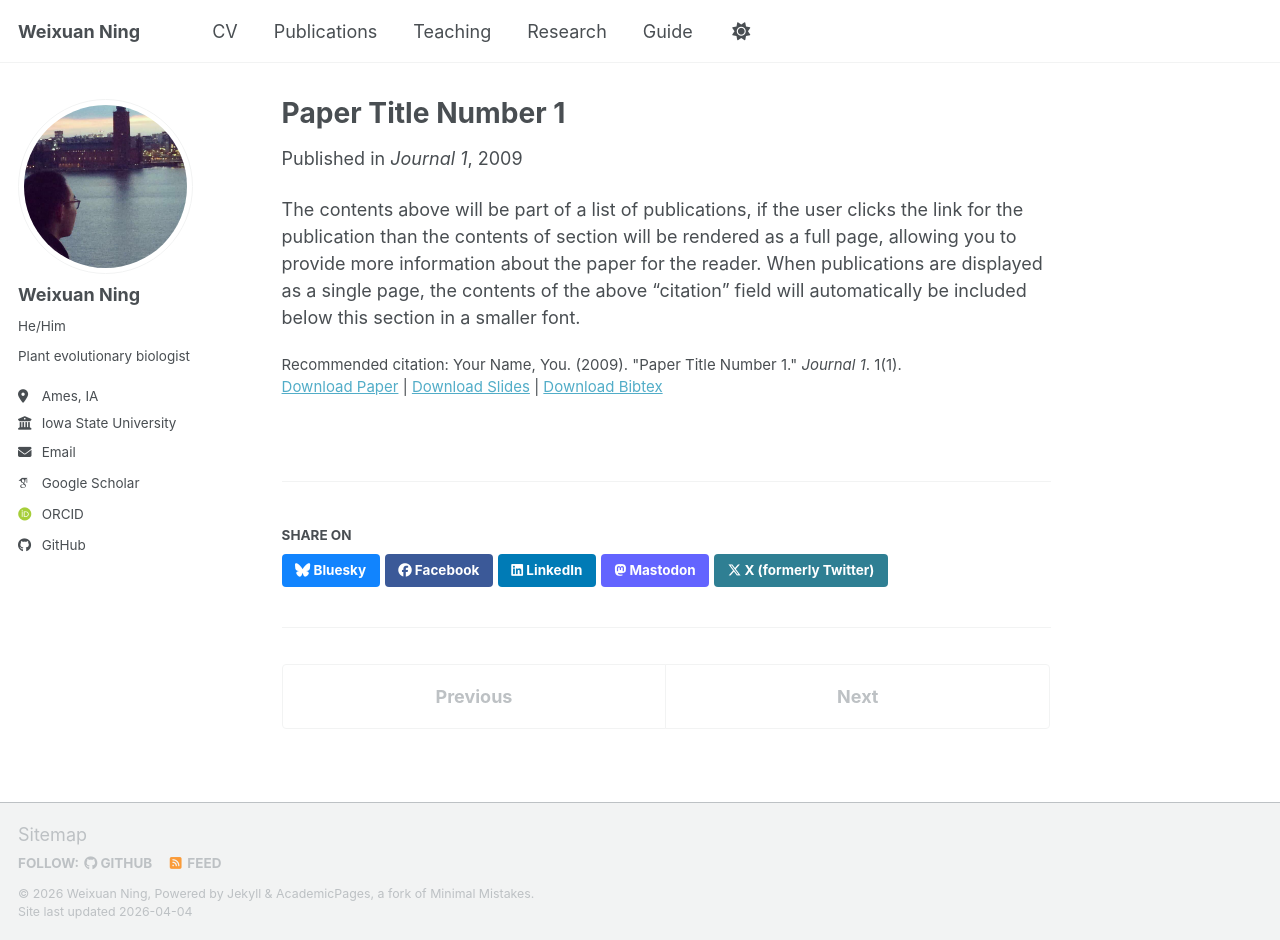
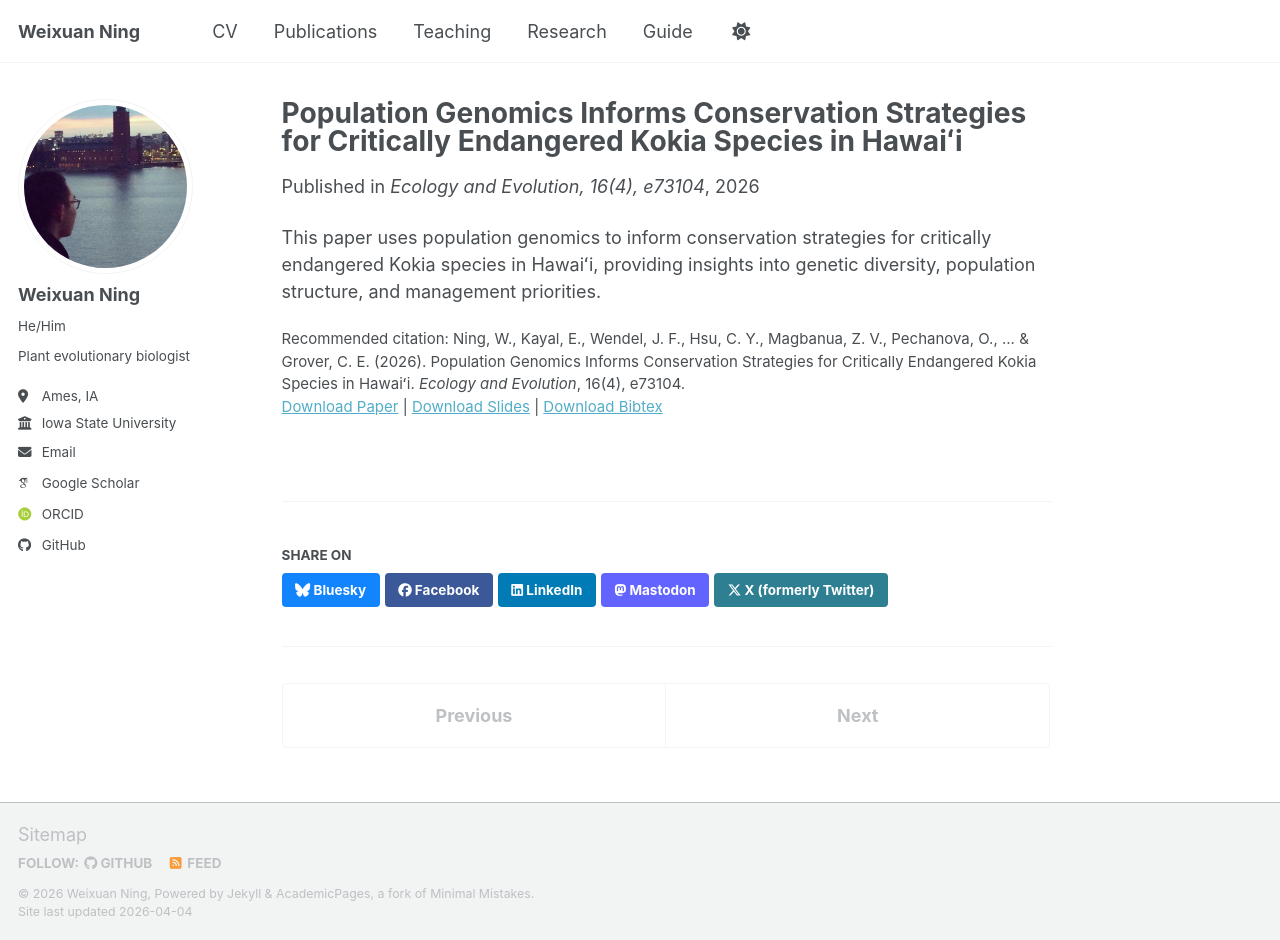
Before and after one commit to WeixuanPlant/WeixuanPlant.github.io, a Jekyll site: the page built from _publications/2009-10-01-paper-title-number-1.md, in a window 1280 px wide and 940 px high. Built offline with Jekyll 4.4.1, drawn with Linux system fonts in a browser that asks for light colours; some web fonts are replaced; a script bundle is joined from its source files by our own code; library files that are not in the unit come from our copies.

Commit message:
Revise publication entry for Kokia conservation paper
Updated publication details for a paper on Kokia species conservation, including title, date, venue, and URLs.

```diff
--- a/_publications/2009-10-01-paper-title-number-1.md
+++ b/_publications/2009-10-01-paper-title-number-1.md
@@ -1,14 +1,15 @@
 ---
-title: "Paper Title Number 1"
+title: "Population Genomics Informs Conservation Strategies for Critically Endangered Kokia Species in Hawaiʻi"
 collection: publications
 category: manuscripts
-permalink: /publication/2009-10-01-paper-title-number-1
-excerpt: 'This paper is about the number 1. The number 2 is left for future work.'
-date: 2009-10-01
-venue: 'Journal 1'
-slidesurl: 'https://academicpages.github.io/files/slides1.pdf'
-paperurl: 'https://academicpages.github.io/files/paper1.pdf'
-bibtexurl: 'https://academicpages.github.io/files/bibtex1.bib'
-citation: 'Your Name, You. (2009). &quot;Paper Title Number 1.&quot; <i>Journal 1</i>. 1(1).'
+permalink: /publication/2026-kokia-genomics
+excerpt: "This study uses population genomics to inform conservation strategies for critically endangered Kokia species in Hawaiʻi."
+date: 2026-04-01
+venue: "Ecology and Evolution, 16(4), e73104"
+slidesurl: "" # optional, leave blank if no slides
+paperurl: "https://doi.org/10.1002/ece3.73104"
+bibtexurl: "" # optional, can add later
+citation: "Ning, W., Kayal, E., Wendel, J. F., Hsu, C. Y., Magbanua, Z. V., Pechanova, O., ... & Grover, C. E. (2026). Population Genomics Informs Conservation Strategies for Critically Endangered Kokia Species in Hawaiʻi. <i>Ecology and Evolution</i>, 16(4), e73104."
 ---
-The contents above will be part of a list of publications, if the user clicks the link for the publication than the contents of section will be rendered as a full page, allowing you to provide more information about the paper for the reader. When publications are displayed as a single page, the contents of the above "citation" field will automatically be included below this section in a smaller font.
+
+This paper uses population genomics to inform conservation strategies for critically endangered Kokia species in Hawaiʻi, providing insights into genetic diversity, population structure, and management priorities.
```
